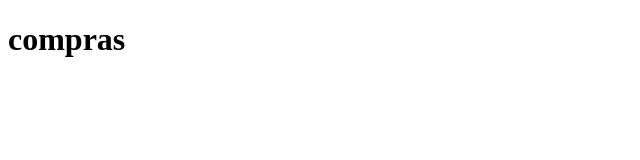
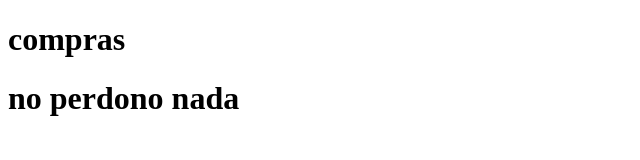
Before and after one commit to danielchicangana/prueba01, a plain HTML site: page compras.html in a window 1280 px wide. Shown: the whole page, without its empty margins (0-640 px from the left). Drawn offline with Linux system fonts and the light colour scheme.

Commit message:
Update compras.html

```diff
--- a/compras.html
+++ b/compras.html
@@ -7,5 +7,6 @@
 </head>
 <body>
     <h1>compras</h1>
+    <h1>no perdono nada</h1>
 </body>
 </html>
```
